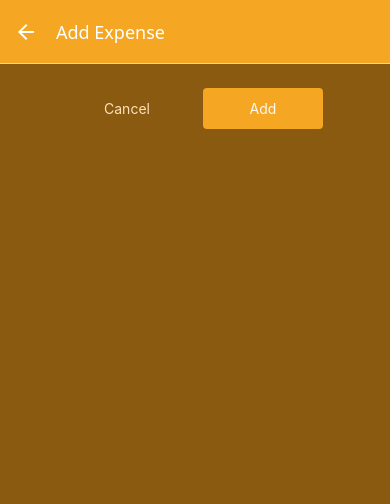
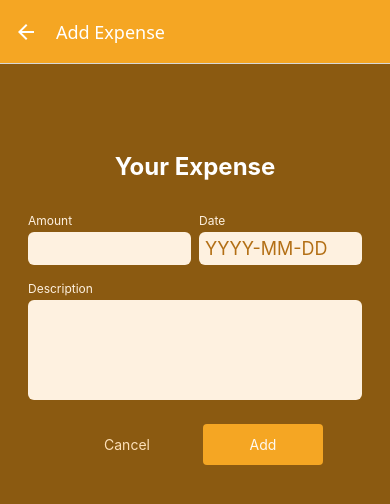
Before and after one commit to tsingh85/native-expense-tracker, a React Native app: screen /ManageExpense in a window 390 px wide. Shown: the top 504 px of the page. Built offline with nearby package versions, Linux system fonts and the light colour scheme.

Commit message:
Created input and adding new data

```diff
--- /dev/null
+++ b/components/ManageExpense/ExpenseForm.js
@@ -0,0 +1,106 @@
+import { StyleSheet, Text, View } from 'react-native';
+import Input from './Input';
+import { useState } from 'react';
+import Button from '../UI/Button';
+
+function ExpenseForm({ onCancel, onSubmit, submitButtonLabel }) {
+  const [inputValues, setInputValues] = useState({
+    amount: '',
+    date: '',
+    description: '',
+  });
+
+  function inputChangeHandler(inputIdentifier, enteredValue) {
+    setInputValues(curInputValues => {
+      return {
+        ...curInputValues,
+        [inputIdentifier]: enteredValue,
+      };
+    });
+  }
+
+  function submitHandler() {
+    const expenseData = {
+      amount: +inputValues.amount,
+      date: new Date(inputValues.date),
+      description: inputValues.description,
+    };
+
+    onSubmit(expenseData);
+  }
+
+  return (
+    <View style={styles.form}>
+      <Text style={styles.title}>Your Expense</Text>
+      <View style={styles.inputsRow}>
+        <Input
+          style={styles.inputRow}
+          label="Amount"
+          textInputConfig={{
+            keyboardType: 'decimal-pad',
+            onChangeText: inputChangeHandler.bind(this, 'amount'),
+            value: inputValues.amount,
+          }}
+        />
+        <Input
+          style={styles.inputRow}
+          label="Date"
+          textInputConfig={{
+            placeholder: 'YYYY-MM-DD',
+            maxLength: 10,
+            onChangeText: inputChangeHandler.bind(this, 'date'),
+            value: inputValues.date,
+          }}
+        />
+      </View>
+      <Input
+        label="Description"
+        textInputConfig={{
+          multiline: true,
+          onChangeText: inputChangeHandler.bind(this, 'description'),
+          value: inputValues.description,
+        }}
+      />
+      <View style={styles.buttons}>
+        <Button mode="flat" onPress={onCancel} style={styles.button}>
+          Cancel
+        </Button>
+        <Button onPress={submitHandler} style={styles.button}>
+          {submitButtonLabel}
+        </Button>
+      </View>
+    </View>
+  );
+}
+
+export default ExpenseForm;
+
+const styles = StyleSheet.create({
+  form: {
+    marginTop: 40,
+  },
+  title: {
+    fontSize: 24,
+    fontWeight: 'bold',
+    color: 'white',
+    marginVertical: 24,
+    textAlign: 'center',
+  },
+  inputsRow: {
+    flexDirection: 'row',
+    justifyContent: 'space-between',
+  },
+  inputRow: {
+    flex: 1,
+  },
+  buttons: {
+    flexDirection: 'row',
+    justifyContent: 'center',
+    alignItems: 'center',
+    marginTop: 16,
+  },
+  button: {
+    minWidth: 120,
+    marginHorizontal: 8,
+  },
+});
--- /dev/null
+++ b/components/ManageExpense/Input.js
@@ -0,0 +1,41 @@
+import { StyleSheet, Text, TextInput, View } from 'react-native';
+import { GlobalStyles } from '../../constants/style';
+
+function Input({ label, textInputConfig, style }) {
+  const inputStyles = [styles.input];
+  if (textInputConfig && textInputConfig.multiline) {
+    inputStyles.push(styles.inputMultiline);
+  }
+
+  return (
+    <View style={[styles.inputContainer, style]}>
+      <Text style={styles.label}>{label}</Text>
+      <TextInput style={inputStyles} {...textInputConfig} />
+    </View>
+  );
+}
+
+export default Input;
+
+const styles = StyleSheet.create({
+  inputContainer: {
+    marginHorizontal: 4,
+    marginVertical: 8,
+  },
+  label: {
+    fontSize: 12,
+    marginBottom: 4,
+    color: GlobalStyles.colors.primary100,
+  },
+  input: {
+    backgroundColor: GlobalStyles.colors.primary100,
+    padding: 6,
+    borderRadius: 6,
+    fontSize: 18,
+    color: GlobalStyles.colors.primary700,
+  },
+  inputMultiline: {
+    minHeight: 100,
+    textAlignVertical: 'top',
+  },
+});
--- a/screens/ManageExpense.js
+++ b/screens/ManageExpense.js
@@ -2,8 +2,8 @@
 import { StyleSheet, View } from 'react-native';
 import IconButton from '../components/UI/IconButton';
 import { GlobalStyles } from '../constants/style';
-import Button from '../components/UI/Button';
 import { ExpensesContext } from '../store/expenses-context';
+import ExpenseForm from '../components/ManageExpense/ExpenseForm';
 
 function ManageExpense({ route, navigation }) {
   const expensesCtx = useContext(ExpensesContext);
@@ -25,33 +25,22 @@
     navigation.goBack();
   }
 
-  function confirmHandler() {
+  function confirmHandler(expenseData) {
     if (isEditing) {
-      expensesCtx.updateExpense(editedExpenseId, {
-        description: 'Test Update!',
-        amount: 19.99,
-        date: new Date('2025-12-31'),
-      });
+      expensesCtx.updateExpense(editedExpenseId, expenseData);
     } else {
-      expensesCtx.addExpense({
-        description: 'Test New',
-        amount: 19.99,
-        date: new Date('2026-01-03'),
-      });
+      expensesCtx.addExpense(expenseData);
     }
     navigation.goBack();
   }
 
   return (
     <View style={styles.container}>
-      <View style={styles.buttons}>
-        <Button mode="flat" onPress={cancelHandler} style={styles.button}>
-          Cancel
-        </Button>
-        <Button onPress={confirmHandler} style={styles.button}>
-          {isEditing ? 'Update' : 'Add'}
-        </Button>
-      </View>
+      <ExpenseForm
+        onCancel={cancelHandler}
+        onSubmit={confirmHandler}
+        submitButtonLabel={isEditing ? 'Update' : 'Add'}
+      />
       {isEditing && (
         <View style={styles.deleteContainer}>
           <IconButton
@@ -81,13 +70,4 @@
     borderTopColor: GlobalStyles.colors.primary200,
     alignItems: 'center',
   },
-  buttons: {
-    flexDirection: 'row',
-    justifyContent: 'center',
-    alignItems: 'center',
-  },
-  button: {
-    minWidth: 120,
-    marginHorizontal: 8,
-  },
 });
```
